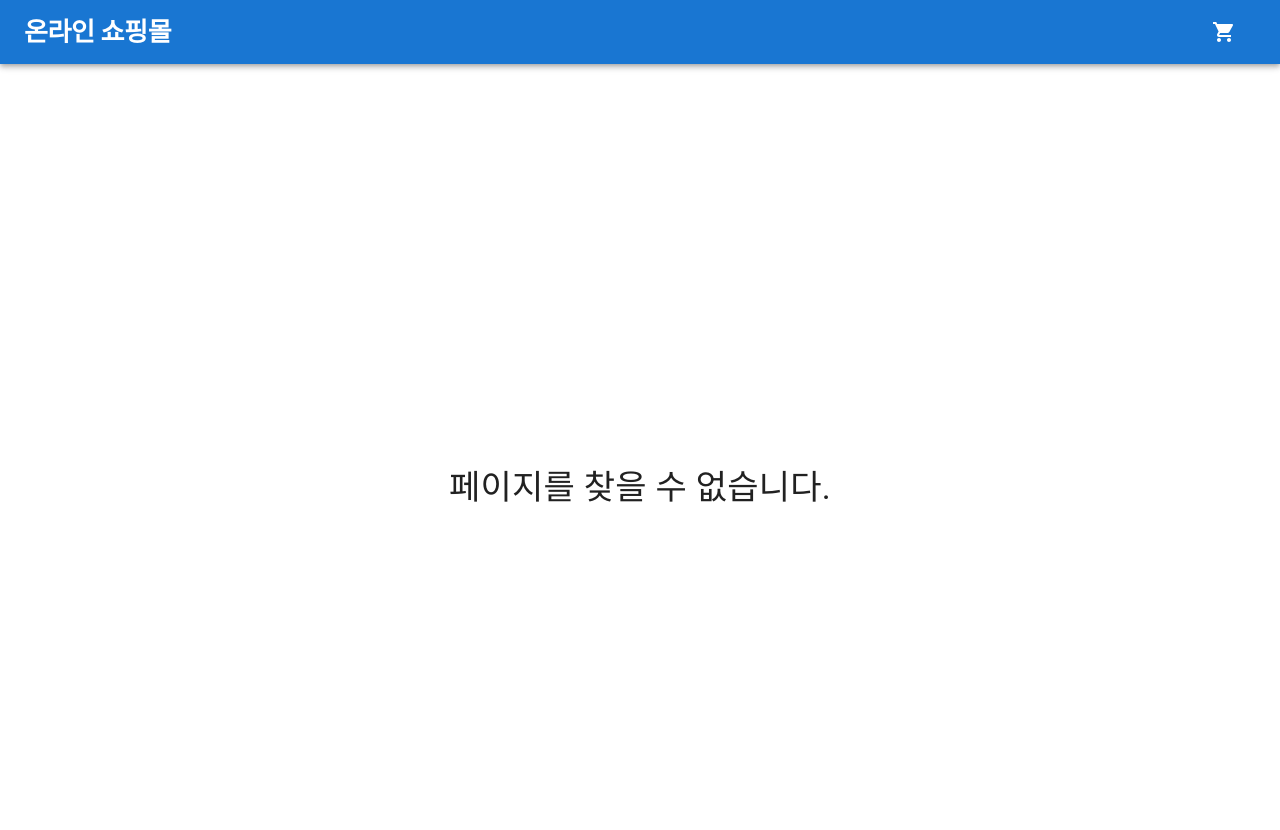
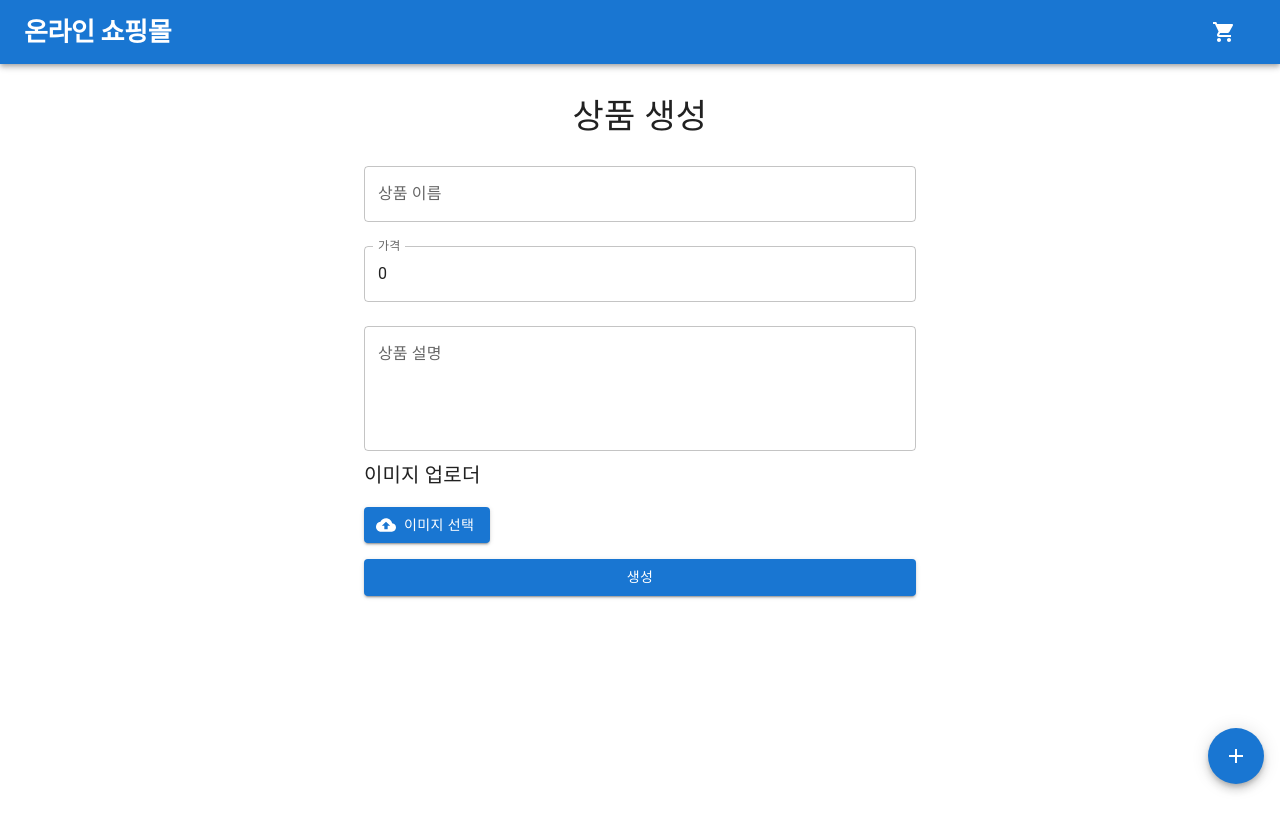
Before and after one commit to Hong-JunHyeok/shopping_app_example, a React (Create React App) app in the folder client/: page /create in a window 1280 px wide. Shown: the top 830 px of the page. After the commit the page ends 800 px from the top, so only its background shows below. Built offline with nearby package versions, Linux system fonts and the light colour scheme.

Commit message:
thumbnail upload 기능 구현

```diff
--- a/client/src/App.tsx
+++ b/client/src/App.tsx
@@ -2,9 +2,7 @@ import { Route, Routes } from 'react-router-dom';
 
 import { Layout } from './components/shared';
 
-import { CartPage, PurchasePage, HomePage } from './pages';
-import NotFoundPage from './pages/NotFoundPage';
-import ProductPage from './pages/ProductPage';
+import { ProductPage, CartPage, PurchasePage, HomePage, ProductCreatePage, NotFoundPage } from './pages';
 
 function App() {
  return (
@@ -13,6 +11,7 @@ function App() {
       <Route index element={<HomePage />} />
       <Route path="product/:productId" element={<ProductPage />}/>
       <Route path="purchase/:productId" element={<PurchasePage />} />
+      <Route path="create" element={<ProductCreatePage />} />
       <Route path="cart" element={<CartPage />} />
       <Route path="*" element={<NotFoundPage />} />
     </Routes>
--- a/client/src/components/cart/CartItem.tsx
+++ b/client/src/components/cart/CartItem.tsx
@@ -1,5 +1,6 @@
 import { Card, CardContent, CardMedia, Grid, IconButton, Typography } from "@mui/material";
 import { Add, Delete, Remove } from "@mui/icons-material";
+import { grey } from '@mui/material/colors';
 
 import type { ProductType } from "../../types";
 import { useCart } from "../../hooks";
@@ -24,7 +25,18 @@ const CartItem = ({ cart }: Props) => {
         />
       )}
       <CardContent sx={{ width: '100%' }}>
-        <Typography variant="h6">{cart.name}</Typography>
+        <Typography variant="h6">
+          {cart.name}
+        </Typography>
+
+        <Typography
+          variant="h6"
+          fontSize={14}
+          color={grey[600]}
+        >
+          {cart.price.toLocaleString('KR-ko')}원
+        </Typography>
+
         <Grid
           container
           justifyContent='space-between'
--- /dev/null
+++ b/client/src/components/create/ThumbnailUploader.tsx
@@ -0,0 +1,69 @@
+import { Button, CardMedia, Grid, Typography } from "@mui/material";
+import CloudUploadIcon from "@mui/icons-material/CloudUpload";
+import { useMemo } from "react";
+
+type ThumbnailUploaderProps = {
+  value: File | null;
+  onChange: (file: File | null) => void;
+  onClickThumbnail: () => void;
+  onUpload: () => void;
+  onError: () => void;
+};
+
+const ThumbnailUploader = ({
+  value,
+  onChange,
+  onClickThumbnail,
+  onUpload,
+  onError,
+}: ThumbnailUploaderProps) => {
+  const handleImageChange = (event: React.ChangeEvent<HTMLInputElement>) => {
+    const file = event.target.files?.[0];
+    onChange(file || null);
+  };
+
+  const tempImageURL = useMemo(() => {
+    if (value) {
+      return URL.createObjectURL(value)
+    }
+  }, [value]);
+
+  return (
+    <Grid container spacing={2}>
+      <Grid item xs={12}>
+        <Typography variant="h6">이미지 업로더</Typography>
+      </Grid>
+      <Grid item xs={12}>
+        <input
+          type="file"
+          accept="image/*"
+          onChange={handleImageChange}
+          id="thumbnail-upload-input"
+          style={{ display: "none" }}
+        />
+        <label htmlFor="thumbnail-upload-input">
+          <Button
+            variant="contained"
+            component="span"
+            startIcon={<CloudUploadIcon />}
+          >
+            이미지 선택
+          </Button>
+        </label>
+      </Grid>
+      <Grid item xs={12}>
+        {value && (
+          <CardMedia
+            sx={{
+              width: '200px',
+              height: '200px'
+            }}
+            image={tempImageURL}
+          />
+        )}
+      </Grid>
+    </Grid>
+  );
+};
+
+export default ThumbnailUploader;
--- /dev/null
+++ b/client/src/components/create/index.ts
@@ -0,0 +1 @@
+export { default as ThumbnailUploader } from './ThumbnailUploader';
--- a/client/src/components/shared/Layout.tsx
+++ b/client/src/components/shared/Layout.tsx
@@ -1,8 +1,9 @@
 import { useNavigate } from "react-router-dom";
-import { AppBar, Box, Button, Container, Toolbar, Typography } from "@mui/material"
+import { AppBar, Box, Button, Container, Fab, Toolbar, Typography } from "@mui/material"
 
 import ShoppingCartIcon from '@mui/icons-material/ShoppingCart';
 import CssBaseline from '@mui/material/CssBaseline';
+import { Add } from "@mui/icons-material";
 
 type Props = {
     children: React.ReactNode;
@@ -13,6 +14,7 @@ const Layout = ({ children }: Props) => {
 
     const handlePushMainPage = () => navigate('/');
     const handlePushCartPage = () => navigate('/cart');
+    const handlePushCreatePage = () => navigate('/create');
 
     return (
         <>
@@ -36,6 +38,12 @@ const Layout = ({ children }: Props) => {
                     {children}
                 </Container>
             </Box>
+
+            <Box sx={{ position: "fixed", bottom: "16px", right: "16px" }}>
+                <Fab color="primary" onClick={handlePushCreatePage}>
+                    <Add />
+                </Fab>
+            </Box>
         </>
     )
 }
--- a/client/src/pages/CartPage.tsx
+++ b/client/src/pages/CartPage.tsx
@@ -33,13 +33,13 @@ const CartPage = () => {
               <Box sx={{ position: 'sticky', top: 20 }}>
                 <Card sx={{ padding: 2 }}>
                     <Typography variant="subtitle1" sx={{ marginBottom: 1 }}>
-                      총 상품 가격: {totalPrice}원
+                      총 상품 가격: {totalPrice.toLocaleString('ko-KR')}원
                     </Typography>
                     <Typography variant="subtitle1" sx={{ marginBottom: 1 }}>
                       배송비: 평생 무료
                     </Typography>
                     <Typography variant="h6" sx={{ marginBottom: 2 }}>
-                      총 결제 금액: {totalPrice}원
+                      총 결제 금액: {totalPrice.toLocaleString('ko-KR')}원
                     </Typography>
                     <Button variant="contained" fullWidth>
                         결제하기
--- /dev/null
+++ b/client/src/pages/ProductCreatePage.tsx
@@ -0,0 +1,104 @@
+import { useState } from "react";
+import { Button, Container, TextField, Typography } from "@mui/material";
+import { ThumbnailUploader } from "../components/create";
+import { createProduct, modifyThumbnail } from "../utils/apis";
+
+
+const ProductCreatePage = () => {
+  const [name, setName] = useState("");
+  const [price, setPrice] = useState(0);
+  const [explanation, setExplanation] = useState("");
+  const [thumbnail, setThumbnail] = useState<File | null>(null);
+
+  const handleNameChange = (event: any) => {
+    setName(event.target.value);
+  };
+
+  const handlePriceChange = (event: any) => {
+    setPrice(event.target.value);
+  };
+
+  const handleExplanationChange = (event: any) => {
+    setExplanation(event.target.value);
+  };
+
+  const handleClearThumbnail = () => {
+    setThumbnail(null);
+  };
+
+  const handleCreateProduct = async (event: React.FormEvent) => {
+    event.preventDefault();
+    const { data: { product } } = await createProduct({
+      name,
+      explanation,
+      price,
+    })
+
+    if (thumbnail) {
+      const productWithThumbnail = await modifyThumbnail(product.id, thumbnail);
+
+      setProducts((prev) => [...prev, productWithThumbnail]);
+      return;
+    }
+
+    setProducts((prev) => [...prev, product]);
+    return;
+  };
+
+  return (
+    <>
+        <Container maxWidth="sm">
+        <Typography
+            variant="h4"
+            align="center"
+            gutterBottom
+        >
+            상품 생성
+        </Typography>
+        <form onSubmit={handleCreateProduct}>
+            <TextField
+                label="상품 이름"
+                fullWidth
+                value={name}
+                onChange={handleNameChange}
+                margin="normal"
+            />
+            <TextField
+                label="가격"
+                type="number"
+                fullWidth
+                value={price}
+                onChange={handlePriceChange}
+                margin="normal"
+            />
+            <TextField
+                label="상품 설명"
+                fullWidth
+                multiline
+                rows={4}
+                value={explanation}
+                onChange={handleExplanationChange}
+                margin="normal"
+            />
+            <ThumbnailUploader
+                value={thumbnail}
+                onChange={(file) => setThumbnail(file)}
+                onClickThumbnail={handleClearThumbnail}
+                onUpload={() => console.log("성공")}
+                onError={() => console.error("에러")}
+            />
+            <Button
+                type="submit"
+                variant="contained"
+                color="primary"
+                fullWidth
+            >
+                생성
+            </Button>
+        </form>
+        </Container>
+    </>
+  );
+};
+
+export default ProductCreatePage;
--- a/client/src/pages/index.ts
+++ b/client/src/pages/index.ts
@@ -4,3 +4,5 @@ export { default as CartPage } from './CartPage';
 export { default as ErrorPage } from './ErrorPage';
 export { default as LoadingPage } from './LoadingPage';
 export { default as NotFoundPage } from './NotFoundPage';
+export { default as ProductCreatePage } from './ProductCreatePage';
+export { default as ProductPage } from './ProductPage';
--- a/client/src/utils/apis.ts
+++ b/client/src/utils/apis.ts
@@ -23,7 +23,7 @@ export const getProduct = async (id: string): ReturnType<{ product: ProductType
   }
 }
 
-export const createProduct = async (newProduct: Omit<ProductType, "id">) => {
+export const createProduct = async (newProduct: Omit<ProductType, "id" | "thumbnail">): ReturnType<{ product: ProductType }> => {
   try {
     const response = await axios.post("/product", newProduct);
     return response
```
